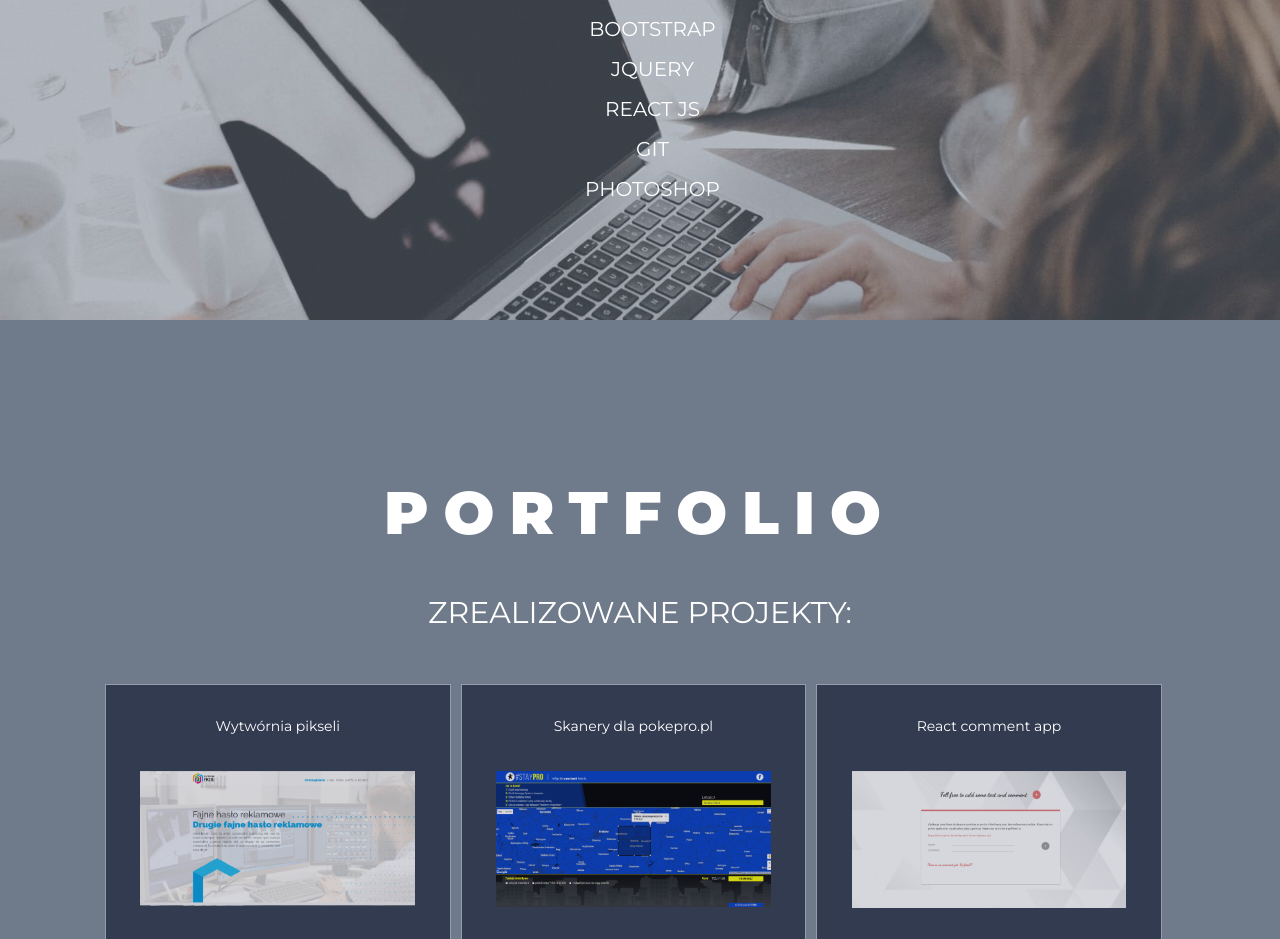
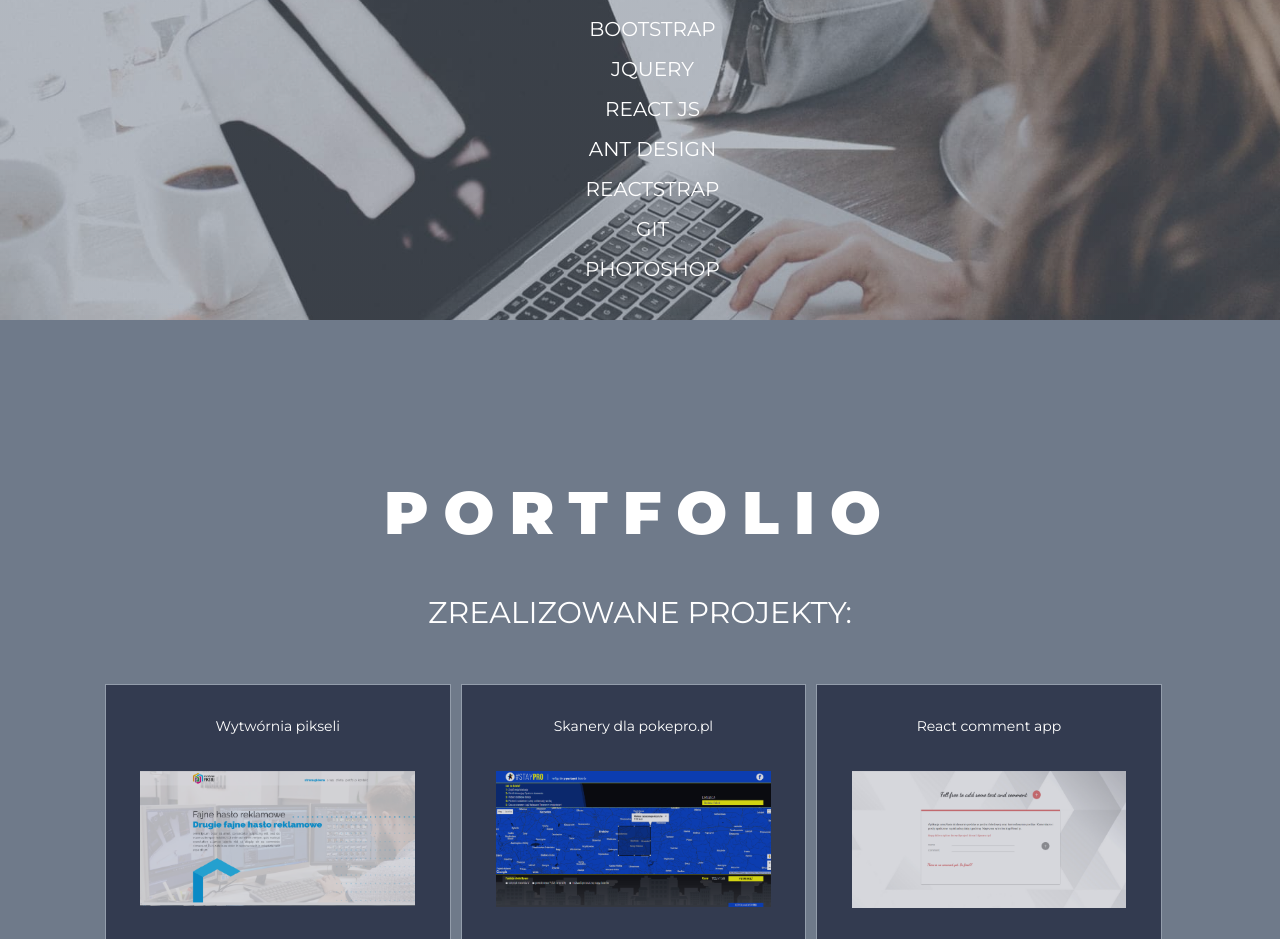
Before and after one commit to natalianowak/portfolioN, a plain HTML site: page index.html in a window 1280 px wide. Shown: the part 2080-3019 px from the top of the page. Drawn offline with nearby package versions, Linux system fonts and the light colour scheme.

Commit message:
update technology

```diff
--- a/index.html
+++ b/index.html
@@ -124,6 +124,8 @@
             <li>Bootstrap</li>
             <li>JQuery</li>
             <li>React JS</li>
+            <li>Ant Design</li>
+            <li>reactstrap</li>
             <li>GIT</li>
             <li>Photoshop</li>
 
```
